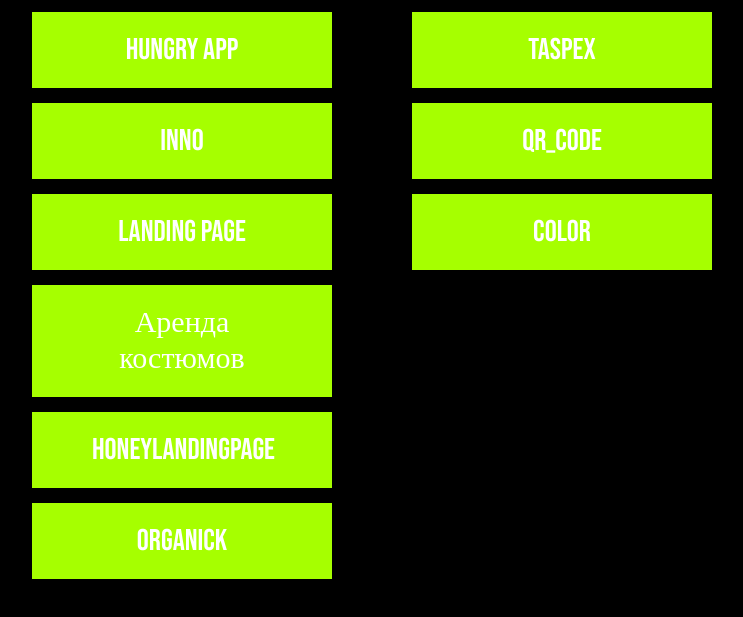
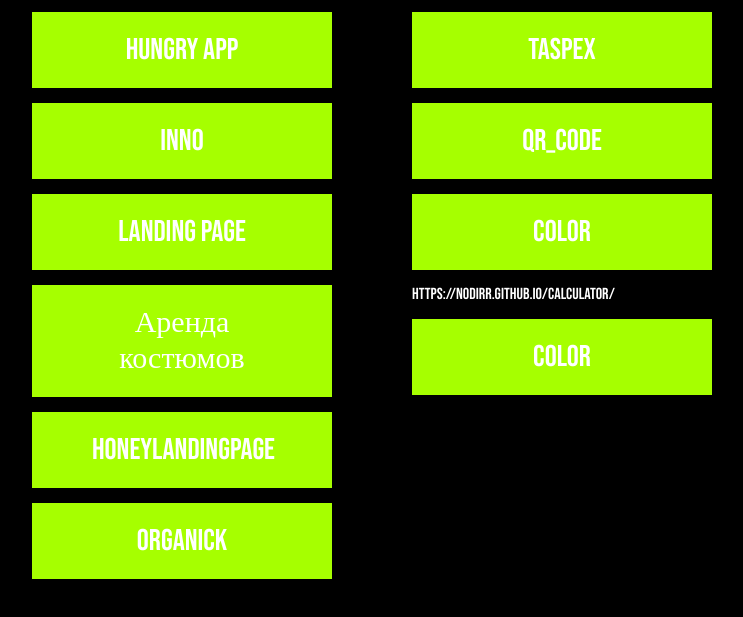
Before and after one commit to Nodirr/portfolio, a plain HTML site: page index.html in a window 1280 px wide. Shown: the part 753-1370 px from the top of the page, without its empty margins (53-796 px from the left). Drawn offline with Linux system fonts and the light colour scheme; a web font is replaced by a local one.

Commit message:
Update index.html

```diff
--- a/index.html
+++ b/index.html
@@ -54,6 +54,8 @@
               https://nodirr.github.io/js-6/">Taspex</a>
              <a href="   https://nodirr.github.io/QR-CODE/">QR_CODE</a>
          <a href="https://nodirr.github.io/ColorType/">Color</a>
+             https://nodirr.github.io/Calculator/
+            <a href=" https://nodirr.github.io/Calculator/">Color</a>
         </div>
       <div class="gogo">
         <img src="https://podarokmos.ru/wp-content/uploads/9/f/d/9fdd942b200dffed3dac52b293da7ba9.gif" alt="">
```
